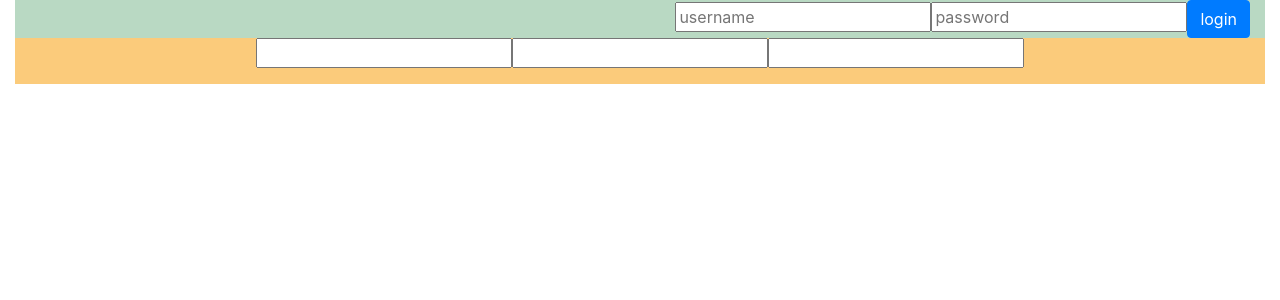
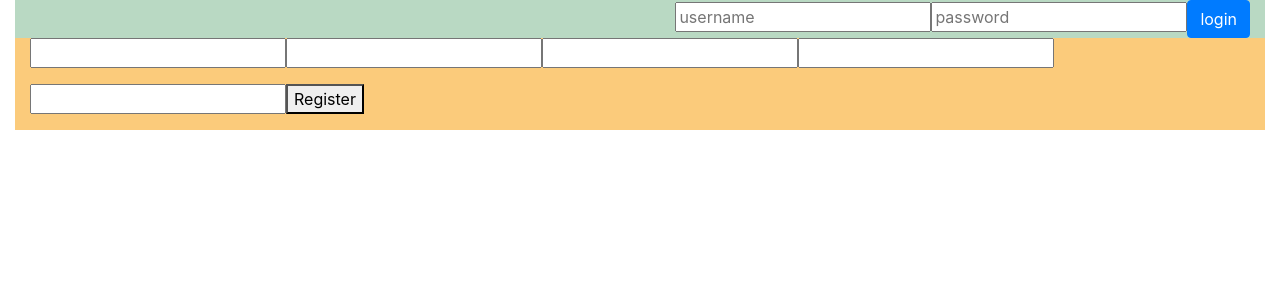
Before and after one commit to VukasinV/BlueStar, an Angular app: page / in a window 1280 px wide. Shown: the top 300 px of the page. Built offline with nearby package versions, Linux system fonts and the light colour scheme.

Commit message:
service za registraciju

```diff
--- a/src/app/app.component.ts
+++ b/src/app/app.component.ts
@@ -1,4 +1,5 @@
 import { Component } from '@angular/core';
+import { RegisterComponent } from './welcome/register/register.component';
 
 @Component({
   selector: 'app-root',
--- a/src/app/core/user.service.ts
+++ b/src/app/core/user.service.ts
@@ -1,39 +1,22 @@
 import { Injectable } from '@angular/core';
+import { HttpClient } from '@angular/common/http';
+import { User } from '../model/user.model';
 
 @Injectable()
+
 export class UserService {
 
-  users: [
-    {
-      username: "luzajic",
-      password: "luzajic123",
-      fullname: "Vladan Luzajic",
-    },
-    {
-      username: "nesha",
-      password: "nesha123",
-      fullname: "Nenad Lazaroj",
-    },
-    {
-      username: "marushka",
-      password: "marushka123",
-      fullname: "Marija Cosovic",
-    },
-    {
-      username: "novakovic",
-      password: "novakovic123",
-      fullname: "Marija Novakovic",
-    },
-    {
-      username: "jovan",
-      password: "jovan123",
-      fullname: "Jovan Grbic",
-    }
-  ];
 
-  constructor() { }
 
-  getUsers() {
-    return this.users;
+  private userUrl: string="http://localhost:64774/api"
+
+  constructor(private http:HttpClient) { }
+
+  newRegister(user) {
+    return this.http.post(`${this.userUrl}/users`, user)
   }
+  login(username: String, password: String) {
+
+  }
+
 }
--- a/src/app/model/user.model.ts
+++ b/src/app/model/user.model.ts
@@ -2,5 +2,7 @@ export interface User {
     id: number;
     username: string;
     password: string;
-    fullname: string;
+    name: string;
+    surename: string;
+    mail: string;
 }
--- a/src/app/welcome/register/register.component.html
+++ b/src/app/welcome/register/register.component.html
@@ -1,5 +1,19 @@
 <div class="register">
-  <input type="text" class="form-group">
-  <input type="text" class="form-group">
-  <input type="text" class="form-group">
+
+  <form name="userObject" #f="ngForm">
+      <input name="Name" type="text" class="form-group" [(ngModel)]="user.Name">
+      <input name="Surename" type="text" class="form-group" [(ngModel)]="user.Surename">
+      <input name="Username" type="text" class="form-group" [(ngModel)]="user.Username">
+      <input name="Password" type="password" class="form-group" [(ngModel)]="user.Password">
+      <input name="Mail" type="email" class="form-group" [(ngModel)]="user.Mail">
+      <button (click)="newRegister()">Register</button>
+  </form>
+<!--
+      <input [(ngModel)]="user.name" type="text" class="form-group">
+      <input [(ngModel)]="user.surename" type="text" class="form-group">
+      <input [(ngModel)]="user.username" type="text" class="form-group">
+      <input [(ngModel)]="user.password" type="password" class="form-group">
+      <input [(ngModel)]="user.mail" type="email" class="form-group"> -->
+
+
 </div>
--- a/src/app/welcome/register/register.component.ts
+++ b/src/app/welcome/register/register.component.ts
@@ -1,15 +1,33 @@
 import { Component, OnInit } from '@angular/core';
+import { User } from '../../model/user.model';
+import { UserService } from '../../core/user.service';
+
 
 @Component({
   selector: 'app-register',
   templateUrl: './register.component.html',
-  styleUrls: ['./register.component.css']
+  styleUrls: ['./register.component.css'],
 })
 export class RegisterComponent implements OnInit {
 
-  constructor() { }
+  user={};
+
+  constructor(private userService: UserService) { }
 
   ngOnInit() {
+
+  }
+  newRegister() {
+    console.log(this.user);
+     this.userService.newRegister(this.user).subscribe(
+       data => {
+         console.log("Uspolo");
+       },
+       error => {
+         console.warn("Sjebali")
+         console.log(error);
+       }
+     );
   }
 
 }
--- a/src/app/welcome/welcome.module.ts
+++ b/src/app/welcome/welcome.module.ts
@@ -4,11 +4,13 @@ import { WelcomeComponent } from './welcome.component';
 import { LoginComponent } from './login/login.component';
 import { RegisterComponent } from './register/register.component';
 import { RouterModule } from '@angular/router';
+import { FormsModule } from '@angular/forms';
 
 @NgModule({
   imports: [
     CommonModule,
-    RouterModule
+    RouterModule,
+    FormsModule,
   ],
   declarations: [WelcomeComponent, LoginComponent, RegisterComponent]
 })
```
Also changed, not shown: src/app/app.module.ts (+6 -1 lines).
